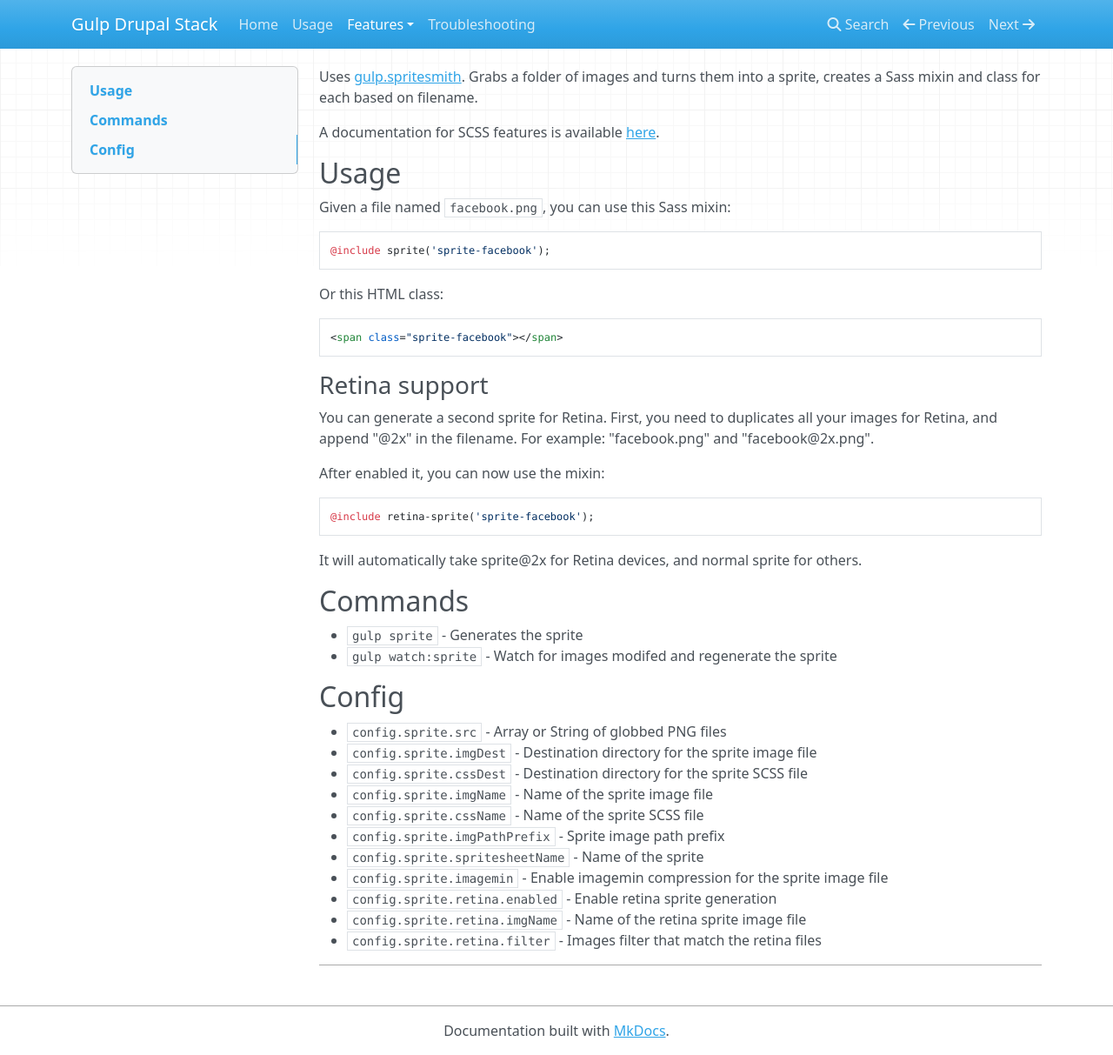
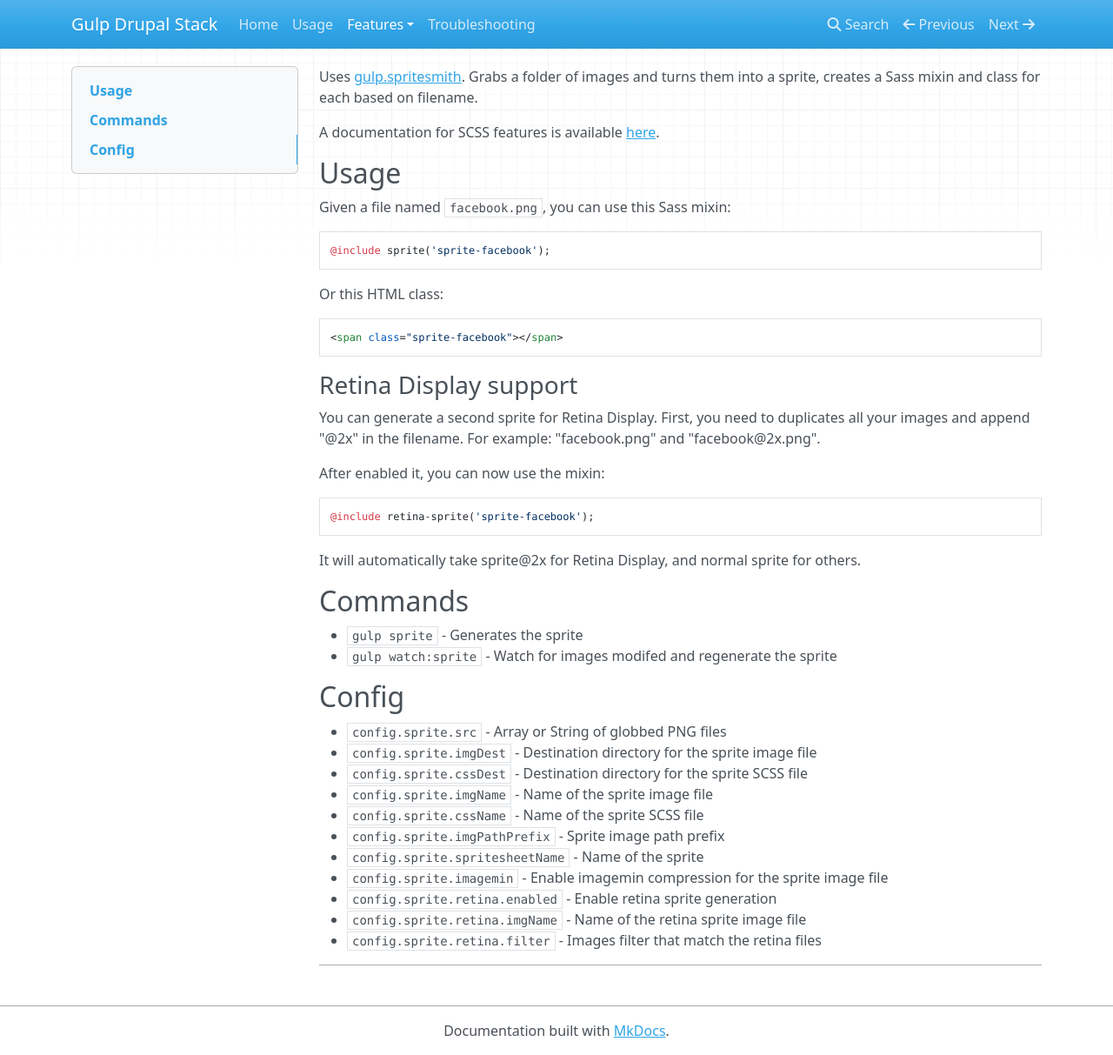
Before and after one commit to ovh/gulp-drupal-stack, an MkDocs documentation site: the page built from docs/features/sprite.md, in a window 1280 px wide and 1213 px high. Shown: the whole window at 87% size. Built offline with MkDocs 1.6.1, drawn with Linux system fonts in a browser that asks for light colours; nearby versions of some CDN libraries; old or Windows-style settings are respelled for this version of MkDocs.

Commit message:
fix(sprite): put Retina *Display*

````diff
--- a/docs/features/sprite.md
+++ b/docs/features/sprite.md
@@ -16,10 +16,10 @@ Or this HTML class:
 <span class="sprite-facebook"></span>
 ```
 
-### Retina support
+### Retina Display support
 
-You can generate a second sprite for Retina.
-First, you need to duplicates all your images for Retina, and append "@2x" in the filename. For example: "facebook.png" and "facebook@2x.png".
+You can generate a second sprite for Retina Display.
+First, you need to duplicates all your images and append "@2x" in the filename. For example: "facebook.png" and "facebook@2x.png".
 
 After enabled it, you can now use the mixin:
 
@@ -27,7 +27,7 @@ After enabled it, you can now use the mixin:
 @include retina-sprite('sprite-facebook');
 ```
 
-It will automatically take sprite@2x for Retina devices, and normal sprite for others.
+It will automatically take sprite@2x for Retina Display, and normal sprite for others.
 
 
 ## Commands
````
Also changed, not shown: README.md (+1 -1 lines), docs/index.md (+1 -1 lines).
